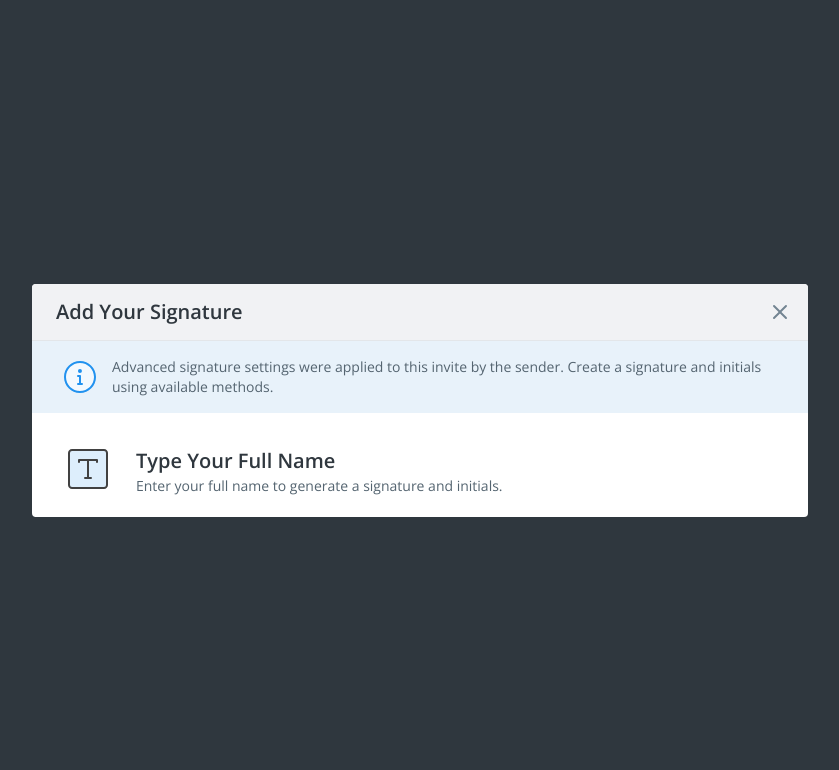
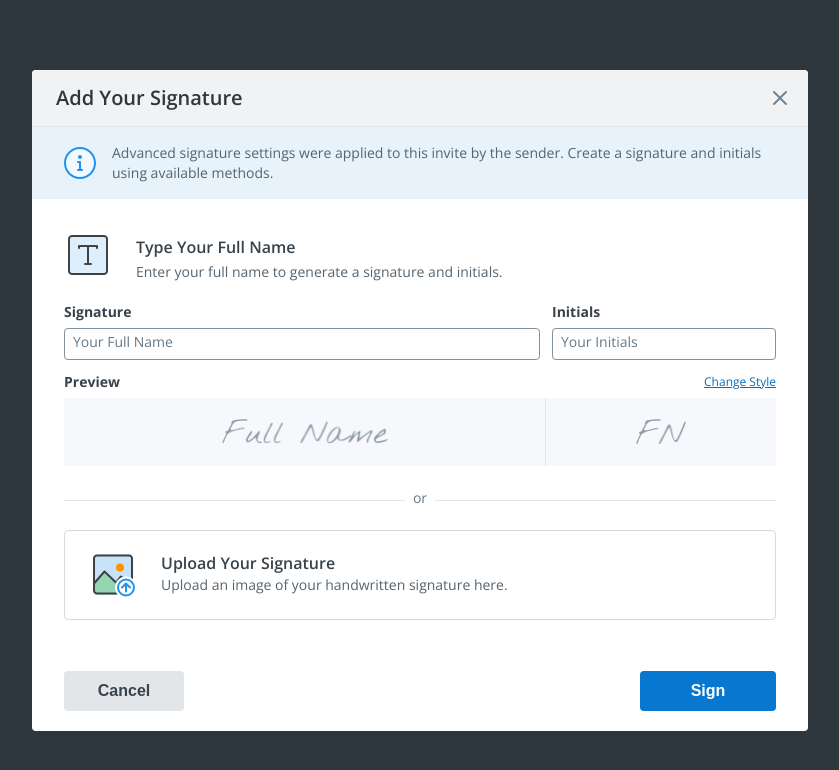
Before and after one commit to kerpichonka/signature-modal, a website: page src/index.html in a window 1280 px wide. Shown: the whole page, without its empty margins (220-1059 px from the left). Drawn offline with nearby package versions, Linux system fonts and the light colour scheme; files that its build step writes are made by us from their sources; files whose address does not match are found by name.

Commit message:
first solution

```diff
--- a/gulpfile.js
+++ b/gulpfile.js
@@ -55,7 +55,10 @@ const styles = () => {
     .src("src/styles/main.scss")
     .pipe(plumber())
     .pipe(gulpif(env === "dev", sourcemap.init()))
-    .pipe(sass()) // main.css
+    .pipe(
+      sass({
+        includePaths: require('node-normalize-scss').includePaths
+        })) // main.css
     .pipe(postcss([autoprefixer(), csso()]))
     .pipe(rename("main.min.css"))
     .pipe(gulpif(env === "dev", sourcemap.write(".")))
--- a/package.json
+++ b/package.json
@@ -23,6 +23,7 @@
     "gulp-stylelint": "^13.0.0",
     "gulp-svgstore": "^7.0.1",
     "gulp-uglify": "^3.0.2",
+    "node-normalize-scss": "^8.1.2",
     "postcss": "^8.2.7",
     "postcss-csso": "^5.0.0",
     "stylelint": "^13.12.0",
--- a/src/index.html
+++ b/src/index.html
@@ -26,10 +26,84 @@
       <div class="modal__body">
         <div class="modal__body-icon"></div>
         <div class="modal__body-group">
-          <p class="modal__body-title">Type Your Full Name</p>
+          <h3 class="modal__body-title">Type Your Full Name</h3>
           <p class="modal__body-description">Enter your full name to generate a signature and initials.</p>
         </div>
       </div>
+
+      <form action="#" method="POST" class="modal__form">
+
+        <div class="modal__inputs-wrapper">
+          <div class="modal__input-wrapper modal__input-wrapper--left">
+            <label for="signature" class="modal__label">Signature</label>
+            <input
+              type="text"
+              id="signature"
+              name="signature"
+              class="modal__input"
+              placeholder="Your Full Name"
+              required
+            >
+          </div>
+
+          <div class="modal__input-wrapper modal__input-wrapper--right">
+            <label for="initials" class="modal__label">Initials</label>
+            <input
+              type="text"
+              id="initials"
+              name="initials"
+              class="modal__input"
+              placeholder="Your Initials"
+              required
+            >
+          </div>
+        </div>
+
+        <div class="modal__preview">
+          <span class="modal__preview-mark">Preview</span>
+          <a href="#" class="modal__preview-link">Change Style</a>
+        </div>
+
+        <div class="modal__styles">
+          <div class="modal__styles-name modal__styles-name--full">
+            <img
+              src="img/full-name.png"
+              srcset="img/full-name@2x.png 2x, img/full-name@3x.png 3x"
+              class="modal__styles-image modal__styles-image--left">
+          </div>
+
+          <div class="modal__styles-name modal__styles-name--first">
+            <img
+              src="img/fn.png"
+              srcset="img/fn@2x.png 2x, img/fn@3x.png 3x"
+              class="modal__styles-image modal__styles-image--right">
+          </div>
+        </div>
+
+        <div class="modal__decoration">
+          <span class="modal__decoration-mark">or</span>
+        </div>
+
+        <input
+          type="file"
+          id="file-elem"
+          accept="image/*"
+          class="modal__file"
+          multiple
+        >
+        <label for="file-elem" class="modal__file-label">
+          <div class="modal__file-icon"></div>
+          <div class="modal__file-group">
+            <h3 class="modal__file-title">Upload Your Signature</h3>
+            <p class="modal__file-text">Upload an image of your handwritten signature here.</p>
+          </div>
+        </label>
+
+        <div class="modal__form-buttons">
+          <button type="button" class="modal__form-button modal__form-button--cansel">Cancel</button>
+          <button type="submit" class="modal__form-button modal__form-button--sign">Sign</button>
+        </div>
+      </form>
     </div>
     </section>
   </body>
--- a/src/styles/main.scss
+++ b/src/styles/main.scss
@@ -1,19 +1,26 @@
 @import 'utils/vars';
 @import "utils/mixins";
+@import "utils/extends";
 @import url('https://fonts.googleapis.com/css2?family=Open+Sans:wght@400;600;700&display=swap');
+
+* {
+  box-sizing: border-box;
+}
 
 html {
   font-family: 'Open Sans', sans-serif;
-  font-size: 14px;
-  line-height: 20px;
+  font-size: $mainFontSize;
+  line-height: $mainLineHeight;
 }
 body,
 body * {
   margin: 0;
+  padding: 0;
 }
 
+input,
 button {
-  padding: 0;
+  border-width: 0;
 }
 
 @import 'modal.scss';
@@ -23,5 +30,6 @@ button {
   justify-content: center;
   align-items: center;
   height: 100vh;
+  padding: 0 30px;
   background-color: #2f373e;
 }
--- a/src/styles/modal.scss
+++ b/src/styles/modal.scss
@@ -1,6 +1,6 @@
 .modal {
   width: $containerWidth;
-  border-radius: 4px;
+  border-radius: $borderRadius;
   overflow: hidden;
   background-color: #FFF;
 
@@ -13,7 +13,7 @@
   }
 
   &__title {
-    @include title (20px, 24px, 600, #2f373e);
+    @include title (20px, 600, #2f373e);
   }
 
   &__close-button {
@@ -46,11 +46,12 @@
   }
 
   &__alert-text {
-    color: #546470;
+    @extend %text;
   }
 
   &__body {
     display: flex;
+    margin-bottom: 17px;
   }
 
   &__body-icon {
@@ -58,11 +59,188 @@
   }
 
   &__body-title {
-    @include title (16px, 24px, 600, #38424b);
+    @include title ($secondFontSize, 600, #38424b);
     margin-bottom: 3px;
   }
 
   &__body-description {
-    color: #546470;
+    @extend %text;
   }
+
+  &__inputs-wrapper {
+    display: flex;
+    margin-bottom: 10px;
+  }
+
+  &__input-wrapper {
+    display: flex;
+    flex-direction: column;
+    flex-grow: 1;
+
+    &--left {
+      margin-right: 12px;
+      max-width: 476px;
+    }
+
+    &--right {
+      max-width: 224px;
+    }
+  }
+
+  &__label {
+    width: fit-content;
+    margin-bottom: 4px;
+    @extend %titleBold;
+  }
+
+  &__input {
+    height: 32px;
+    padding: 3px 8px 5px;
+    border: 1px solid #81919D;
+    border-radius: $borderRadius;
+
+    &::placeholder {
+      font-family: 'Open Sans', sans-serif;
+      font-size: $mainFontSize;
+      color: #667988;
+    }
+  }
+
+  &__preview {
+    display: flex;
+    justify-content: space-between;
+    margin-bottom: 4px;
+  }
+
+  &__preview-mark {
+    @extend %titleBold;
+  }
+
+  &__preview-link {
+    font-size: 12px;
+    color: #076dbd;
+  }
+
+  &__styles {
+    display: flex;
+    height: $blockStylesHeight;
+    margin-bottom: 20px;
+    background-color: #f6f8fb;
+    border-radius: $borderRadius;
+  }
+
+  &__styles-name {
+    display: flex;
+    justify-content: center;
+    align-items: center;
+
+    &--full {
+      flex-grow: 1;
+      max-width: 482px;
+      border-right: 1px solid #e0e6ed;
+    }
+
+    &--first {
+      min-width: 229px;
+    }
+
+  }
+
+  &__styles-image {
+
+    &--left {
+      width: 166px;
+      height: 25px;
+    }
+
+    &--right {
+      width: 50px;
+      height: 25px;
+    }
+  }
+
+  &__decoration {
+    height: 24px;
+    display: flex;
+    justify-content: center;
+    align-items: center;
+    position: relative;
+    margin-bottom: 20px;
+
+    &::before {
+      content: '';
+      position: absolute;
+      left: 0;
+      top: 60%;
+      width: calc(50% - 15px);
+      height: 1px;
+      background-color: #e3e6e9;
+    }
+
+    &::after {
+      content: '';
+      position: absolute;
+      right: 0;
+      top: 60%;
+      width: calc(50% - 15px);
+      height: 1px;
+      background-color: #e3e6e9;
+    }
+  }
+
+  &__decoration-mark {
+    color: #667988;
+  }
+
+  &__file {
+    display: none;
+  }
+
+  &__file-label {
+    display: flex;
+    margin-bottom: 32px;
+    padding: 20px 24px;
+    border: 1px solid #d5dade;
+    border-radius: $borderRadius;
+  }
+
+  &__file-icon {
+    @include icon-property (24px, $iconFileSize, $iconFileSize, url("../img/icons-48-upload-image.svg"));
+  }
+
+  &__file-title {
+    @include title ($secondFontSize, 600, #38424b);
+  }
+
+  &__file-text {
+    @extend %text;
+  }
+
+  &__form-buttons {
+    display: flex;
+    justify-content: space-between;
+    padding-top: 19px;
+  }
+
+  &__form-button {
+    height: 40px;
+    border-radius: $borderRadius;
+    font-size: $secondFontSize;
+    line-height: $mainLineHeight;
+    font-weight: 600;
+    cursor: pointer;
+
+    &--cansel {
+      color: #38424b;
+      width: 120px;
+      background-color: #e3e6e9;
+    }
+
+    &--sign {
+      width: 136px;
+      color: #fff;
+      background-color: #0777cf;
+    }
+  }
+
 }
--- /dev/null
+++ b/src/styles/utils/_extends.scss
@@ -0,0 +1,9 @@
+%titleBold {
+  font-weight: 700;
+  color: #38424b;
+}
+
+%text {
+  line-height: 20px;
+  color: #546470;
+}
--- a/src/styles/utils/_mixins.scss
+++ b/src/styles/utils/_mixins.scss
@@ -6,9 +6,8 @@
   background: $img no-repeat center / cover;
 }
 
-@mixin title ($size, $height, $weight, $color) {
-  font-size: 20px;
-  line-height: 24px;
-  font-weight: 600;
-  color: #2f373e;
+@mixin title ($size, $weight, $color) {
+  font-size: $size;
+  font-weight: $weight;
+  color: $color;
 }
--- a/src/styles/utils/_vars.scss
+++ b/src/styles/utils/_vars.scss
@@ -1,4 +1,10 @@
 $containerWidth: 776px;
+$mainFontSize: 14px;
+$mainLineHeight: 24px;
+$secondFontSize: 16px;
 $iconButtonCloseSize: 16px;
+$iconAlertSize: 32px;
+$iconFileSize: 48px;
 $horizontalPadding: 32px;
-$iconAlertSize: 32px;
+$borderRadius: 4px;
+$blockStylesHeight: 68px;
```
Also changed, not shown: src/img/fn.png (added), src/img/fn@2x.png (added), src/img/fn@3x.png (added), src/img/full-name.png (added), src/img/full-name@2x.png (added), src/img/full-name@3x.png (added), 1 other file.
